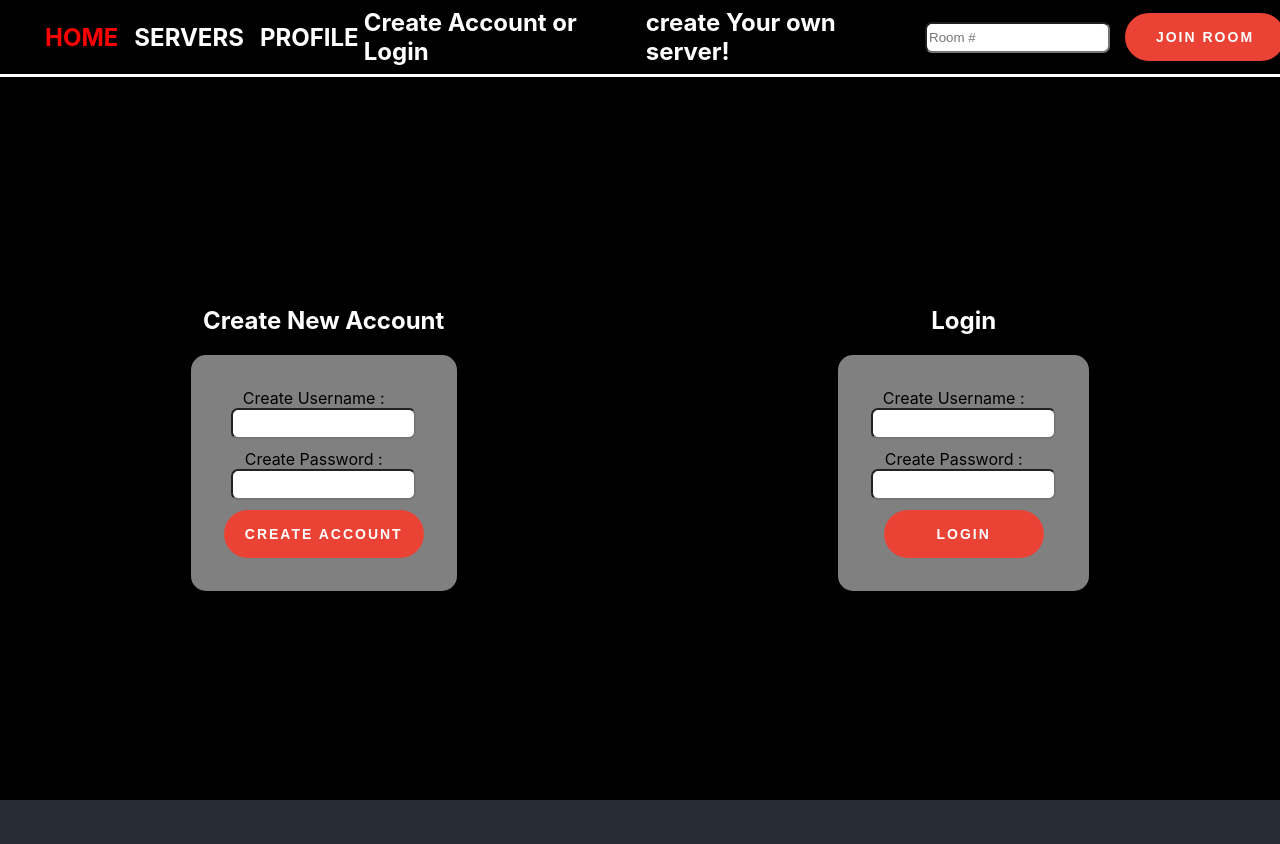
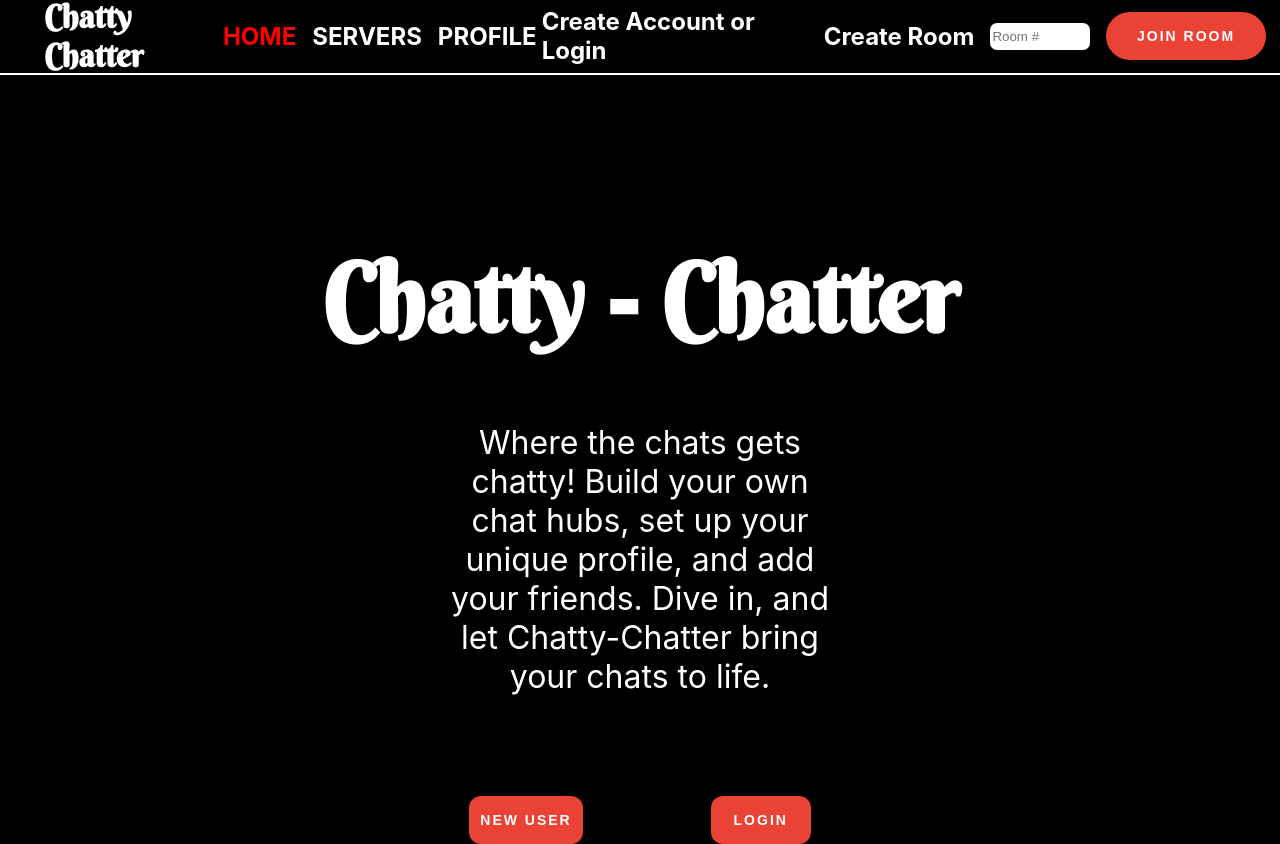
Before and after one commit to Tanner-Davison/Chatty_Chatter, a React (Create React App) app: page / in a window 1280 px wide. Before the commit the page ends 800 px from the top, so only its background shows below. Built offline with nearby package versions, Linux system fonts and the light colour scheme.

Commit message:
fixed styling and added way more jsx

```diff
--- a/public/index.html
+++ b/public/index.html
@@ -15,6 +15,9 @@
       user's mobile device or desktop. See https://developers.google.com/web/fundamentals/web-app-manifest/
     -->
     <link rel="manifest" href="%PUBLIC_URL%/manifest.json" />
+    <link rel="preconnect" href="https://fonts.googleapis.com">
+<link rel="preconnect" href="https://fonts.gstatic.com" crossorigin>
+<link href="https://fonts.googleapis.com/css2?family=Berkshire+Swash&family=Poppins:wght@200;500&display=swap" rel="stylesheet">
     <!--
       Notice the use of %PUBLIC_URL% in the tags above.
       It will be replaced with the URL of the `public` folder during the build.
--- a/src/components/Header/Header.css
+++ b/src/components/Header/Header.css
@@ -9,16 +9,30 @@
   gap: 5px;
   background-color: black;
   border-bottom:3px solid white;
+  margin:-1px
 }
 .room-num-input {
   display: flex;
   flex-direction: row;
-  gap:15px;
+  gap:1rem;
   align-items: center;
+  justify-content: center;
 }
-button{
+.logo-font{
+    font-family: 'Berkshire Swash', serif;
+    margin-right:1rem;
+}
+.logo-font:hover{
+    color:red;
+    cursor: pointer;
+    pointer-events:stroke;
 
-  display: inline-block;
+}
+.buttonHeader{
+
+  display: flex;
+  align-items: center;
+  justify-content: center;
   outline: none;
   cursor: pointer;
   font-size: 14px;
@@ -46,6 +60,8 @@ button{
     display: flex;
     flex-direction: row;
     gap:1rem;
+    align-items: center;
+    justify-content: center;
 
 }
 .navLinks a{
@@ -54,3 +70,10 @@ button{
 .linkActive{
 color:red;
 }
+.roomInput{
+    margin:0;
+    border-radius: 7px;
+    height: 25px;
+    align-self: center;
+    width: 20%;
+}
--- a/src/components/Header/Header.js
+++ b/src/components/Header/Header.js
@@ -14,6 +14,7 @@ const Header = ({ joinRoom, roomChanger, room, socket }) => {
   return (
     <div className={"headerContainer"}>
       <ul className={"navLinks"}>
+        <h1 className={'logo-font'}>Chatty Chatter</h1>
         <li>
           <Link to={"/"}>
             <h2 className={getLinkStyle("/")}>HOME</h2>
@@ -28,7 +29,9 @@ const Header = ({ joinRoom, roomChanger, room, socket }) => {
           <Link to={`/profile/${usernameLocal}`}>
             {" "}
             {/* Assuming this is the correct path for PROFILE */}
-            <h2 className={getLinkStyle(`/profile/${usernameLocal}`)}>PROFILE</h2>
+            <h2 className={getLinkStyle(`/profile/${usernameLocal}`)}>
+              PROFILE
+            </h2>
           </Link>
         </li>
       </ul>
@@ -37,9 +40,14 @@ const Header = ({ joinRoom, roomChanger, room, socket }) => {
         {usernameLocal ? usernameLocal : `Create Account or Login`}{" "}
       </h2>
       <div className={"room-num-input"}>
-        <h2 style={{ color: "white" }}>create Your own server!</h2>
-        <input placeholder="Room #" value={room} onChange={roomChanger} />
-        <button type="submit" onClick={joinRoom}>
+        <h2 style={{ color: "white" }}>Create Room</h2>
+        <input
+          className={"roomInput"}
+          placeholder="Room #"
+          value={room}
+          onChange={roomChanger}
+        />
+        <button className={"buttonHeader"} type="submit" onClick={joinRoom}>
           Join Room
         </button>
       </div>
--- a/src/components/login/Login.css
+++ b/src/components/login/Login.css
@@ -1,12 +1,12 @@
 .login-element-wrapper{
     display: flex;
     flex-direction: column;
-    height:100vh;
+    height:98vh;
 }
 form{
+    position: relative;
     display:flex;
     flex-direction:row;
-    align-items: center;
     justify-content: space-around;
     height: 100%;
     background-color: black;
@@ -17,45 +17,139 @@ h2 {
 .columnContainer{
     display:flex;
     flex-direction: column;
+    height: fit-content;
+    align-items: center;
 }
 .new-user-header{
     display:flex;
     align-items: center;
+    align-self: center;
     justify-content: center;
+    flex-direction: row;
+    padding-top:100px;
+    width: 100%;
+    gap:10%;
+
 }
 .CreateUser{
     position: relative;
     display: flex;
     flex-direction: column;
     align-items: center;
+    align-self: center;
+    justify-self: center;
     justify-content: center;
     background-color: gray;
     border-radius: 15px;
     border: 3px solid gray;
     padding: 30px;
     gap: 10px;
+    max-height: 500px;
+    max-width: 500px;
+}
+.CreateUser> h2{
+position: absolute;
+top:-45%;
+left:25px;
+font-size:40px;
+}
+.userLoginElements{
+    display:flex;
+    flex-direction: row;
+    gap:20%;
+    width:100%;
+    margin-bottom:10%;
+    padding:25px;
 
 }
+.input-box-container{
+    display: flex;
+    flex-direction: column;
+    align-items: flex-start;
+    width: fit-content;
+    outline:none;
+    width: 100%;
 
+}
 input {
     margin:0;
-    border-radius: 7px;
-    height: 25px;
+    border-radius: 9px;
+    height: 30px;
     align-self: center;
+    width: 100%;
+    outline: none;
+    border:none;
 
 }
 
 label{
+   color:whitesmoke;
+   font-weight: 600;
+   font-size: 1.1rem;
+    letter-spacing: 1px;
+  text-transform: uppercase;
+  padding-bottom:7px;
+}
+
+
+.titleChatty{
+    display:flex;
+    align-items: center;
+    justify-content: center;
+
+}
+#welcome_{
+      font-size:6rem;
+      color:white;
+      font-family: 'Berkshire Swash', serif;
+}
+.boxWrapper{
+    position: absolute;
     display:flex;
     flex-direction: row;
-    margin-right:20px;
     align-items: center;
-    justify-content: center;
+    justify-content:space-between;
+    margin-top:20%;
+    width:60%;
+    bottom:-25px;
+
 }
+.welcomeContainer{
+    display: flex;
+    flex-direction: column;
+    align-items: center;
+}
+.welcomeContainer > article{
+    color:white;
+    width:30%;
+    font-size: 2rem;
+    text-align: center;
 
-.loginFormSubmitBtn:hover{
-    background-color: black;
-    color:white;
-    width: 150px;
-    box-shadow: -2px -2px 5px white;
 }
+#closeBtn{
+  align-items: center;
+  justify-content: center;
+  outline: none;
+  cursor: pointer;
+  font-size: 14px;
+  line-height: 1;
+  border-radius:12px;
+  transition-property: background-color,border-color,color,box-shadow,filter;
+  transition-duration: .3s;
+  border: 1px solid transparent;
+  letter-spacing: 2px;
+  min-width: 100px;
+  text-transform: uppercase;
+  white-space: normal;
+  font-weight: 700;
+  text-align: center;
+  padding: 5px 10px;
+  color: #fff;
+  background-color: #ea4335;
+  height: 48px;
+  &:hover{
+  transform: scale(1.04);
+  background-color: #34a853;
+  }
+
+}
--- a/src/components/login/Login.js
+++ b/src/components/login/Login.js
@@ -1,4 +1,4 @@
-import { useState, useContext,useRef } from "react";
+import { useState, useContext, useRef } from "react";
 import "./Login.css";
 import { LoginContext } from "../contexts/LoginContext";
 import { useNavigate } from "react-router-dom";
@@ -10,14 +10,32 @@ const Login = () => {
   const [username, setUsername] = useState(null);
   const [password, setPassword] = useState("");
   const inputElement = useRef(null);
+  const [signUpToggle, setSignUpToggle] = useState(false);
+  const [loginToggle, setLoginToggle] = useState(false);
 
+  const signUp = () => {
+    if (signUpToggle === false) {
+      setLoginPortalToggle(false);
+      return setSignUpToggle(true);
+    } else {
+      return setSignUpToggle(false);
+    }
+  };
+  const loginmodal = () => {
+    if (loginToggle === false) {
+      setSignUpToggle(false);
+      return setLoginToggle(true);
+    } else {
+      return setLoginToggle(false);
+    }
+  };
   const navigate = useNavigate();
   const handleLoginSuccess = (event) => {
     event.preventDefault();
     if (username.includes("@") & (username.length > 1)) {
       setMainAccess(false);
       setLoginPortalToggle(false);
-      localStorage.setItem('username', JSON.stringify(username.toLowerCase()));
+      localStorage.setItem("username", JSON.stringify(username.toLowerCase()));
       localStorage.setItem("password", JSON.stringify(password));
       submitHandler();
     }
@@ -28,28 +46,31 @@ const Login = () => {
   };
   return (
     <>
-      <div className={'login-element-wrapper'}>
-        <Header/>
+      <div className={"login-element-wrapper"}>
+        <Header />
         <form onSubmit={submitHandler}>
           <div className={"columnContainer"}>
             <div className={"new-user-header"}>
-              <h2>Create New Account</h2>
-            </div>
+              <div className={"columnContainer"}>
+                {signUpToggle && (
+                  <>
                     <div className={"CreateUser"}>
+                      <h2>Create Account</h2>
                       <div className={"userLoginElements"}>
-                <label htmlFor="username-id"> Create Username :</label>
+                        <div className={"input-box-container"}>
+                          <label htmlFor="username-id"> Username :</label>
                           <input
                             type="text"
                             name={"usernameInput"}
                             ref={inputElement}
-                  //   onClick={()=>{focusInput()}}
-                  onChange={(event) => setUsername(event.target.value)}
+                            onChange={(event) =>
+                              setUsername(event.target.value)
+                            }
                             id="username-id"
                           />
                         </div>
-
-              <div className={"userLoginElements"}>
-                <label htmlFor="password-id"> Create Password :</label>
+                        <div className={"input-box-container"}>
+                          <label htmlFor="password-id"> Password :</label>
                           <input
                             type="text"
                             name={"passwordInput"}
@@ -59,34 +80,67 @@ const Login = () => {
                             id="password-id"
                           />
                         </div>
-
+                      </div>
+                      <div className={"boxWrapper"}>
+                        <button id="closeBtn" type="button" onClick={signUp}>
+                          Back
+                        </button>
                         <button
-                className={"loginFormSubmitBtn"}
+                          id="closeBtn"
                           type="submit"
                           onClick={handleLoginSuccess}>
-                Create Account
+                          Submit
                         </button>
                       </div>
                     </div>
-          <div className={"columnContainer"}>
+                  </>
+                )}
+              </div>
+            </div>
+            {!loginToggle && !signUpToggle && (
+              <>
+                <div className={"titleChatty"}>
+                  <h1 id="welcome_">Chatty - Chatter</h1>
+                </div>
+                <div className={"welcomeContainer"}>
+                  <article>
+                    Where the chats gets chatty! Build your own chat hubs, set up
+                    your unique profile, and add your friends. Dive in, and let
+                    Chatty-Chatter bring your chats to life.
+                  </article>
+                </div>
+
                 <div className={"new-user-header"}>
-              <h2>Login</h2>
+                  {!signUpToggle && !loginToggle && (
+                    <button id="closeBtn" type="button" onClick={signUp}>
+                      New User
+                    </button>
+                  )}
+                  {!loginToggle && (
+                    <button id={"closeBtn"} type="button" onClick={loginmodal}>
+                     Login
+                    </button>
+                  )}
                 </div>
+              </>
+            )}
+            {loginToggle === true && (
+              <>
                 <div className={"CreateUser"}>
+                  <h2>User Login</h2>
                   <div className={"userLoginElements"}>
-                <label htmlFor="username-id"> Create Username :</label>
+                    <div className={"input-box-container"}>
+                      <label htmlFor="username-id"> Username :</label>
                       <input
                         type="text"
                         name={"usernameInput"}
                         ref={inputElement}
-                  //   onClick={()=>{focusInput()}}
                         onChange={(event) => setUsername(event.target.value)}
                         id="username-id"
                       />
                     </div>
-
-              <div className={"userLoginElements"}>
-                <label htmlFor="password-id"> Create Password :</label>
+                    <div className={"input-box-container"}>
+                      <label htmlFor="password-id"> Password :</label>
                       <input
                         type="text"
                         name={"passwordInput"}
@@ -96,14 +150,21 @@ const Login = () => {
                         id="password-id"
                       />
                     </div>
-
+                  </div>
+                  <div className={"boxWrapper"}>
+                    <button id="closeBtn" type="button" onClick={loginmodal}>
+                      close
+                    </button>
                     <button
-                className={"loginFormSubmitBtn"}
+                      id="closeBtn"
                       type="submit"
                       onClick={handleLoginSuccess}>
                       Login
                     </button>
                   </div>
+                </div>
+              </>
+            )}
           </div>
         </form>
       </div>
--- a/src/index.css
+++ b/src/index.css
@@ -8,7 +8,7 @@ body {
   -moz-osx-font-smoothing: grayscale;
 }
 html{
-  background-color: #282c34;
+  background-color: black;
 }
 code {
   font-family: source-code-pro, Menlo, Monaco, Consolas, 'Courier New',
```
Lines whose indentation alone changed are shown as unchanged.
